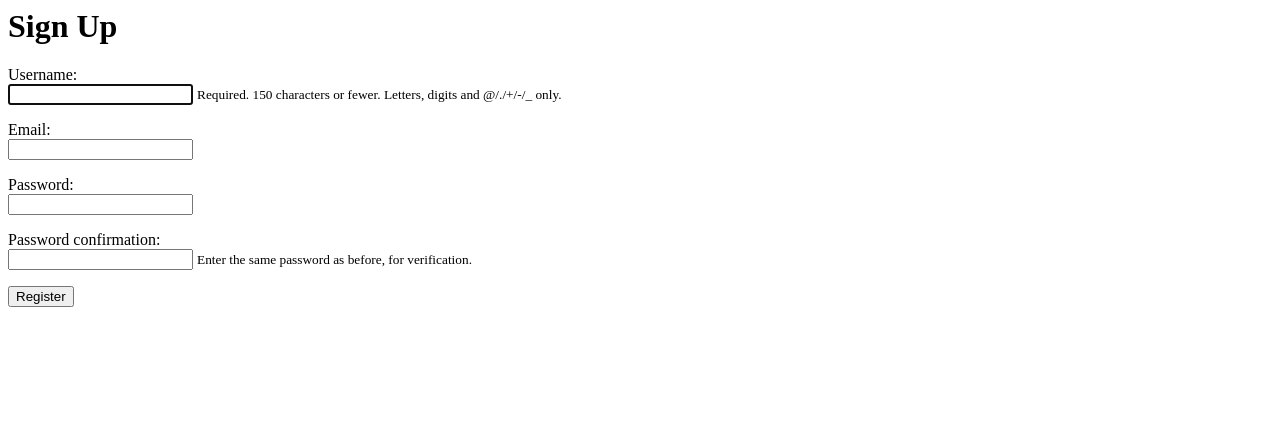
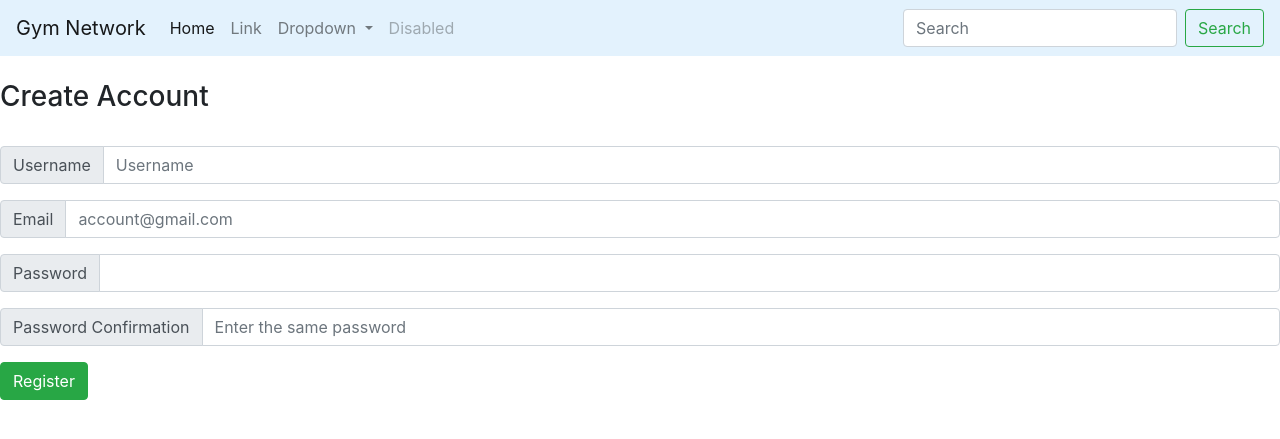
Before and after one commit to abelucsd/GymNetwork, a Django app: page /registration/ in a window 1280 px wide. Shown: the top 439 px of the page. Run offline with Django 3.2, Linux system fonts and the light colour scheme; some libraries are stand-ins or nearby versions.

Commit message:
Navbar, Authentication Bootstrap and Logout - Completed Sprint 1

```diff
--- a/gymnetwork/settings.py
+++ b/gymnetwork/settings.py
@@ -131,3 +131,4 @@ STATIC_URL = '/static/'
 DEFAULT_AUTO_FIELD = 'django.db.models.BigAutoField'
 
 LOGIN_REDIRECT_URL = '/'
+LOGOUT_REDIRECT_URL = "/"
--- a/main/templates/main/base.html
+++ b/main/templates/main/base.html
@@ -1,8 +1,71 @@
+{% load static %}
+
 <!doctype html>
+<html lang="en">
+  <head>
+  	<style type="text/css">
+  		.navbar{
+  			background-color:  #e3f2fd;
+  		}
+  	</style>
 
-<html>
-<head>
+    <!-- Required meta tags -->
+    <meta charset="utf-8">
+    <meta name="viewport" content="width=device-width, initial-scale=1, shrink-to-fit=no">
 
-<title>{%block title%}{%endblock%}</title>
-</head>
+    <!-- Bootstrap CSS -->
+    <link rel="stylesheet" href="https://stackpath.bootstrapcdn.com/bootstrap/4.3.1/css/bootstrap.min.css" integrity="sha384-ggOyR0iXCbMQv3Xipma34MD+dH/1fQ784/j6cY/iJTQUOhcWr7x9JvoRxT2MZw1T" crossorigin="anonymous">
+
+    <title>{%block title%}{%endblock%}</title>
+  </head>
+  <body>
+
+    <!-- Optional JavaScript -->
+    <!-- jQuery first, then Popper.js, then Bootstrap JS -->
+    <script src="https://code.jquery.com/jquery-3.3.1.slim.min.js" integrity="sha384-q8i/X+965DzO0rT7abK41JStQIAqVgRVzpbzo5smXKp4YfRvH+8abtTE1Pi6jizo" crossorigin="anonymous"></script>
+    <script src="https://cdnjs.cloudflare.com/ajax/libs/popper.js/1.14.7/umd/popper.min.js" integrity="sha384-UO2eT0CpHqdSJQ6hJty5KVphtPhzWj9WO1clHTMGa3JDZwrnQq4sF86dIHNDz0W1" crossorigin="anonymous"></script>
+    <script src="https://stackpath.bootstrapcdn.com/bootstrap/4.3.1/js/bootstrap.min.js" integrity="sha384-JjSmVgyd0p3pXB1rRibZUAYoIIy6OrQ6VrjIEaFf/nJGzIxFDsf4x0xIM+B07jRM" crossorigin="anonymous"></script>
+
+    <!-- Navbar -->
+
+    <nav class="navbar navbar-expand-lg navbar-light sticky-top">
+	  <a class="navbar-brand" href="#">Gym Network</a>
+	  <button class="navbar-toggler" type="button" data-toggle="collapse" data-target="#navbarSupportedContent" aria-controls="navbarSupportedContent" aria-expanded="false" aria-label="Toggle navigation">
+	    <span class="navbar-toggler-icon"></span>
+	  </button>
+
+	  <div class="collapse navbar-collapse" id="navbarSupportedContent">
+	    <ul class="navbar-nav mr-auto">
+	      <li class="nav-item active">
+	        <a class="nav-link" href="/">Home <span class="sr-only">(current)</span></a>
+	      </li>
+	      <li class="nav-item">
+	        <a class="nav-link" href="#">Link</a>
+	      </li>
+	      <li class="nav-item dropdown">
+	        <a class="nav-link dropdown-toggle" href="#" id="navbarDropdown" role="button" data-toggle="dropdown" aria-haspopup="true" aria-expanded="false">
+	          Dropdown
+	        </a>
+	        <div class="dropdown-menu" aria-labelledby="navbarDropdown">
+	          <a class="dropdown-item" href="#">Action</a>
+	          <a class="dropdown-item" href="#">Another action</a>
+	          <div class="dropdown-divider"></div>
+	          <a class="dropdown-item" href="/logout">Logout</a>
+	        </div>
+	      </li>
+	      <li class="nav-item">
+	        <a class="nav-link disabled" href="#" tabindex="-1" aria-disabled="true">Disabled</a>
+	      </li>
+	    </ul>
+	    <form class="form-inline my-2 my-lg-0">
+	      <input class="form-control mr-sm-2" type="search" placeholder="Search" aria-label="Search">
+	      <button class="btn btn-outline-success my-2 my-sm-0" type="submit">Search</button>
+	    </form>
+	  </div>
+	</nav>
+
+	{% block content %}
+    {% endblock %}
+
+  </body>
 </html>
--- a/registration/templates/registration/registration.html
+++ b/registration/templates/registration/registration.html
@@ -1,24 +1,59 @@
+{% extends 'main/base.html' %}
+
+
 
 {% block title %}
-<h1>Sign Up</h1>
+	Sign Up
 {% endblock %}
 
+
 {% block content %}
+	<br>
+	<h3>Create Account</h3>
+	<br>
 	<form method="POST" >
 		{% csrf_token %}
+		<div class="input-group mb-3">
+		  <div class="input-group-prepend">
+		    <span class="input-group-text">Username</span>
+		  </div>
+		  <input type="text" name="username" class="form-control" placeholder="Username" aria-label="Username" >
+			{% for error in form.username.errors %}
+					<p style="color:red">{{error}}</p>
+			{% endfor %}
+		</div>
 
-		{% for field in form %}
-			<p>
-				{{field.label_tag}} <br>
-				{{field}}
-				{% if field.help_text %}
-					<small tyoe="color: grey">{{field.help_text}}</small>
-				{% endif %}
-				{% for error in field.errors %}
+		<div class="input-group mb-3">
+		  <div class="input-group-prepend">
+		    <span class="input-group-text">Email</span>
+		  </div>
+		  <input type="text" name="email" class="form-control" placeholder="account@gmail.com" aria-label="Username">
+		  {% for error in form.username.errors %}
 					<p style="color:red">{{error}}</p>
-				{% endfor %}
-			</p>
-		{% endfor %}
-		<button type="submit"> Register</button>
+			{% endfor %}
+		</div>
+
+		<div class="input-group mb-3">
+		  <div class="input-group-prepend">
+		    <span class="input-group-text">Password</span>
+		  </div>
+		  <input type="password" name="password1" class="form-control" aria-label="Username" >
+		  {% for error in form.username.errors %}
+					<p style="color:red">{{error}}</p>
+			{% endfor %}
+		</div>
+
+		<div class="input-group mb-3">
+		  <div class="input-group-prepend">
+		    <span class="input-group-text">Password Confirmation</span>
+		  </div>
+		  <input type="password" name="password2" class="form-control" placeholder="Enter the same password" aria-label="Username" >
+		  {% for error in form.username.errors %}
+					<p style="color:red">{{error}}</p>
+			{% endfor %}
+		</div>
+
+		<button type="submit", name="register", value="register", class="btn btn-success"> Register</button>
+
 	</form>
 {% endblock %}
--- a/registration/views.py
+++ b/registration/views.py
@@ -1,5 +1,6 @@
 from django.shortcuts import render, redirect
 from django.contrib.auth.views import LoginView
+from django.contrib.auth import logout
 from .forms import RegistrationForm
 
 # Create your views here.
@@ -13,3 +14,7 @@ def registration(request):
 	else:
 		form = RegistrationForm()
 	return render(request, 'registration/registration.html', {'form': form})
+
+def logout_view(request):
+	logout(request)
+	return redirect('/')
```
Also changed, not shown: registration/templates/registration/login.html (+28 -8 lines).
